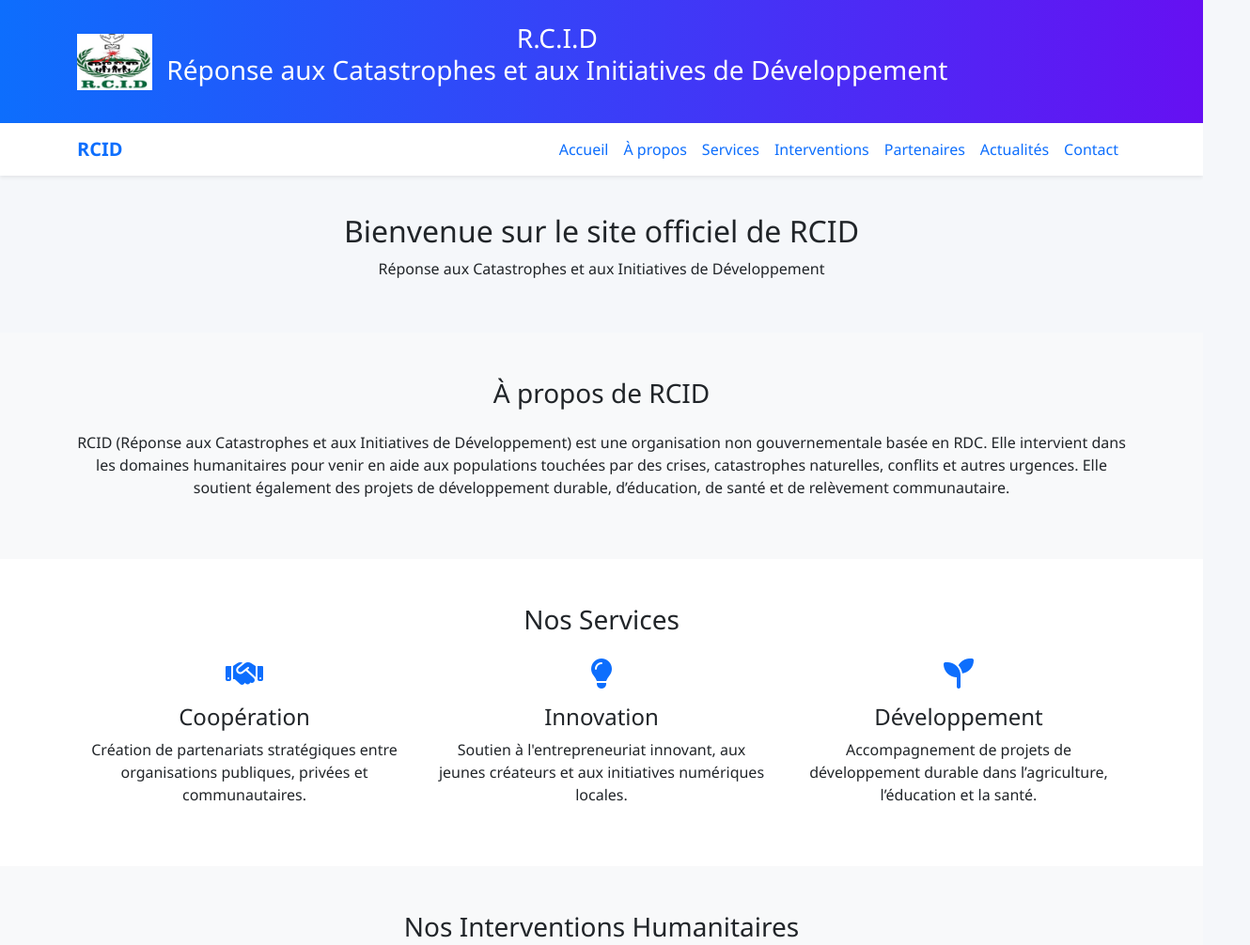
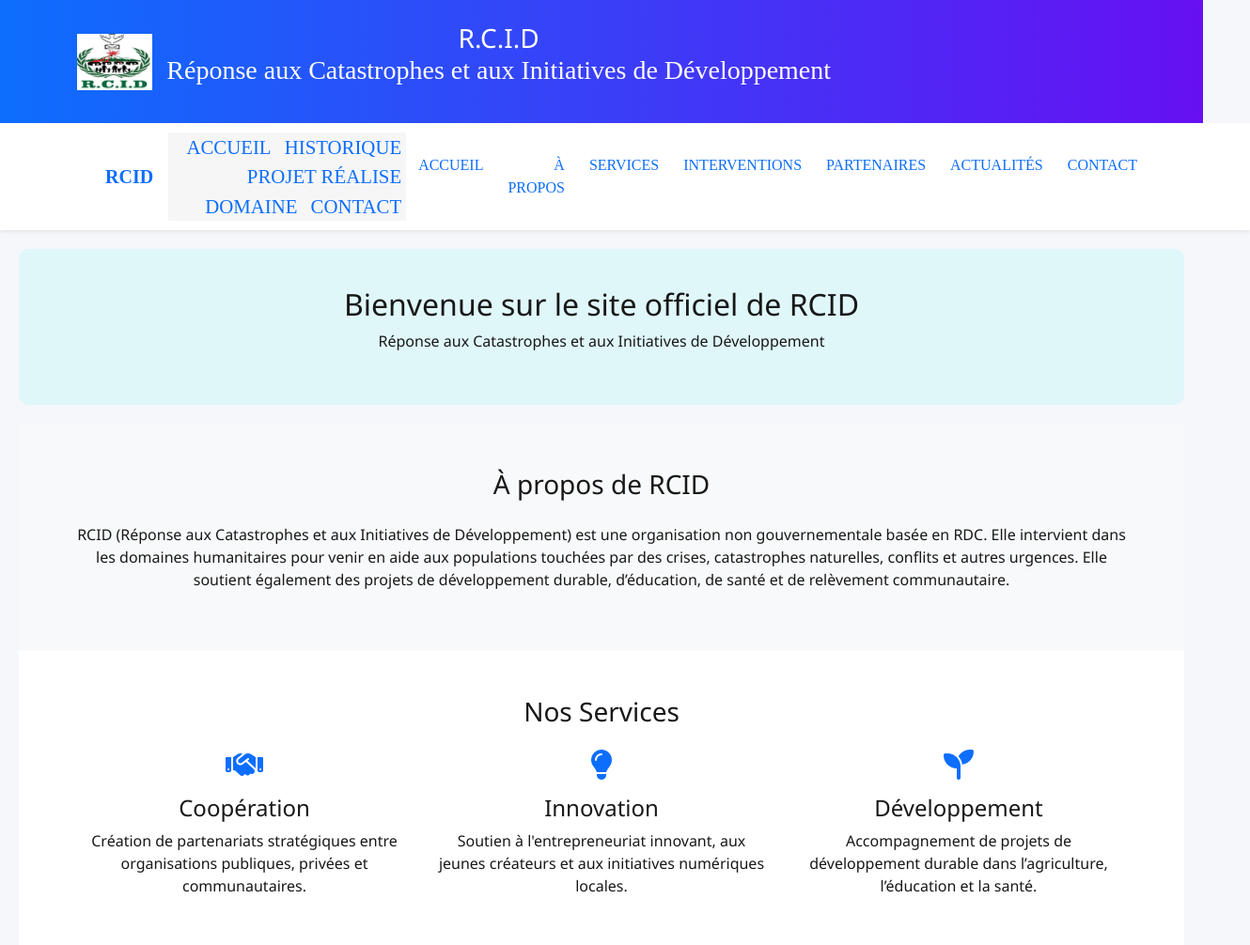
Before and after one commit to MosesBondo/ong-rcid, a plain HTML site: page index.html in a window 1280 px wide. Shown: the top 1006 px of the page at 94% size, 1330 px wide, since content can reach past the window. Drawn offline with nearby package versions, Linux system fonts and the light colour scheme; files that its build step writes are made by us from their sources.

Commit message:
Update index.html
Signed-off-by: MosesBondo <mmoisebondo5@gmail.com>

```diff
--- a/index.html
+++ b/index.html
@@ -6,8 +6,42 @@
   <title>RCID - Accueil</title>
   <link href="https://cdn.jsdelivr.net/npm/bootstrap@5.3.0/dist/css/bootstrap.min.css" rel="stylesheet">
   <link rel="stylesheet" href="https://cdnjs.cloudflare.com/ajax/libs/font-awesome/6.5.0/css/all.min.css">
+
+  <meta content="width=device-width, initial-scale=1.0" name="viewport">
+    <meta content="" name="keywords">
+    <meta content="" name="description">
+
+    <!-- Favicons -->
+    <link href="img\icon.png" rel="icon">
+    <link href="img\icon.png" rel="apple-touch-icon">
+
+    <!-- Google Fonts -->
+    <link href="vendor/fontawesome-free/css/all.min.css" rel="stylesheet" type="text/css">
+    <link href="https://fonts.googleapis.com/css?family=Nunito:200,200i,300,300i,400,400i,600,600i,700,700i,800,800i,900,900i" rel="stylesheet">
+
+    <link href="https://fonts.googleapis.com/css?family=Open+Sans:300,300i,400,400i,700,700i|Montserrat:300,400,500,700" rel="stylesheet">
+
+    <!-- Bootstrap CSS File -->
+    <link href="lib/bootstrap/css/bootstrap.min.css" rel="stylesheet">
+
+    <!-- Libraries CSS Files -->
+    <link href="lib/font-awesome/css/font-awesome.min.css" rel="stylesheet">
+    <link href="lib/animate/animate.min.css" rel="stylesheet">
+    <link href="lib/ionicons/css/ionicons.min.css" rel="stylesheet">
+    <link href="lib/owlcarousel/assets/owl.carousel.min.css" rel="stylesheet">
+    <link href="lib/lightbox/css/lightbox.min.css" rel="stylesheet">
+
+    <!-- Main Stylesheet File -->
+    <link href="css/style.css" rel="stylesheet">
+    <link href="css/sb-admin-2.min.css" rel="stylesheet">
+
+
+
+
+
   <style>
-    body {
+
+  body {
       font-family: 'Segoe UI', sans-serif;
       background-color: #f5f7fa;
     }
@@ -79,7 +113,16 @@
     <a class="navbar-brand fw-bold text-primary" href="#">RCID</a>
     <button class="navbar-toggler" type="button" data-bs-toggle="collapse" data-bs-target="#navbarNav">
       <span class="navbar-toggler-icon"></span>
-    </button>
+          </button>
+<nav contextmenu=""background="#f6F6F6">
+		<a href="Index.html" title="Cliquez a l'accueil svp!">accueil</a>
+		<a href="Historique.html" title="Cliquez a l'historique svp!">historique</a>
+		<a href="Projet.html" title="Visualisez nos activites svp!">Projet réalise</a>
+		<a href="domaine.html" title="Voir nos domaines d'intervention ici svp!">domaine</a>
+		<a href="Contact.html" title="Contactez_nous ici!">contact</a>
+	</nav>
+
+
     <div class="collapse navbar-collapse" id="navbarNav">
       <ul class="navbar-nav ms-auto">
         <li class="nav-item"><a class="nav-link" href="#">Accueil</a></li>
```
